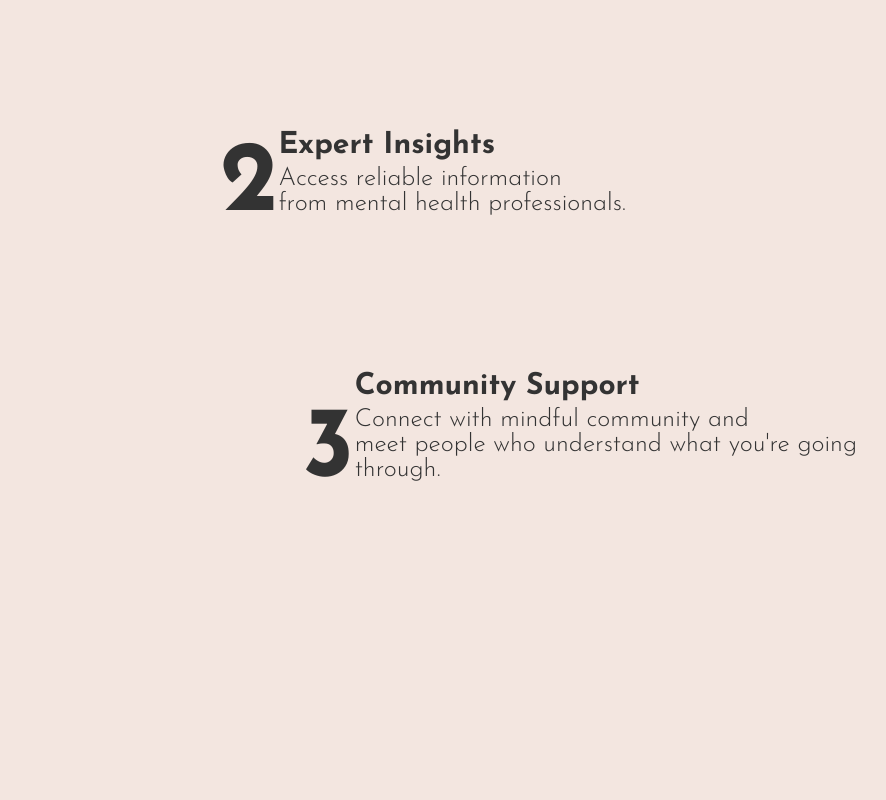
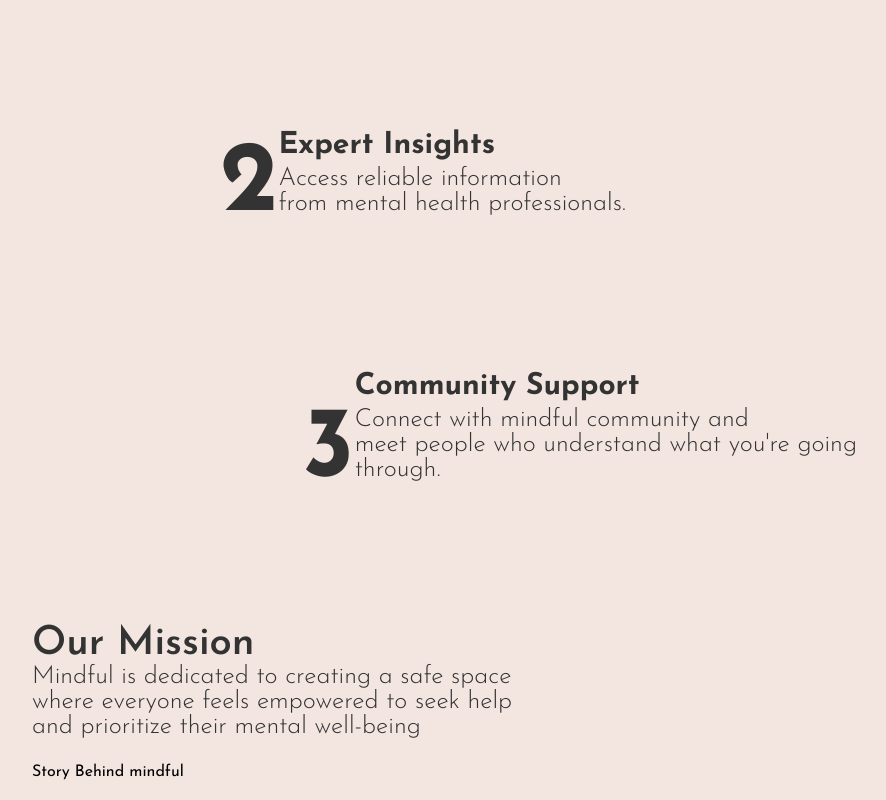
Before and after one commit to vincent-mugendi/Mindful, a React (Vite) app in the folder frontend/mindful-frontend/: page / in a window 1280 px wide. Shown: the part 1056-1856 px from the top of the page, without its empty margins (226-1112 px from the left). Before the commit the page ends 1650 px from the top, so only its background shows below. Built offline with nearby package versions, Linux system fonts and the light colour scheme.

Commit message:
Added LandingPage Mssion Section with styling

```diff
--- a/frontend/mindful-frontend/src/components/landing/Landing.jsx
+++ b/frontend/mindful-frontend/src/components/landing/Landing.jsx
@@ -5,6 +5,7 @@
 import './Landing.css'
 import LandingHero from "./LandingHero";
 import LandingPromise from "./LandingPromise";
+import LandingMission from "./LandingMission";
 
 const LandingPage = () => {
     return (
@@ -12,6 +13,7 @@
         <Header />
         <LandingHero />
         <LandingPromise />
+        <LandingMission />
         </>
     )
 }
--- /dev/null
+++ b/frontend/mindful-frontend/src/components/landing/LandingMission.css
@@ -0,0 +1,66 @@
+.mission {
+    margin-left: 130px;
+}
+
+.mission h3 {
+    font-size: 40px;
+    font-weight: 600;
+    margin-bottom: 0;
+}
+
+.mission p {
+    font-size: 25px;
+    font-weight: 300;
+    margin-top: 0;
+}
+
+/* Add styles for .our-story */
+.our-story {
+    display: flex;
+    align-items: center;
+    justify-content: space-between;
+    margin: 20px 0;
+}
+
+.our-story a {
+    text-decoration: none;
+    color: black;
+    position: relative;
+    transition: color 0.3s ease;
+}
+
+.our-story a::after {
+    content: "";
+    display: block;
+    height: 2px;
+    width: 100%;
+    background: black;
+    position: absolute;
+    left: 0;
+    bottom: -5px;
+    transform: scaleX(0);
+    transform-origin: right;
+    transition: transform 0.3s ease;
+}
+
+.our-story a:hover::after {
+    transform: scaleX(1);
+    transform-origin: left;
+}
+
+.our-story a:hover {
+    color: #6B8C6A;
+    /* Change color on hover */
+}
+
+@media (max-width: 768px) {
+    .our-story {
+        flex-direction: column;
+        align-items: flex-start;
+    }
+
+    .our-story a {
+        margin-bottom: 10px;
+        width: auto;
+    }
+}
--- /dev/null
+++ b/frontend/mindful-frontend/src/components/landing/LandingMission.jsx
@@ -0,0 +1,25 @@
+import React from "react";
+import "./LandingMission.css"
+
+
+const LandingMission = () => {
+    return (
+        <div className="mission">
+            <h3>
+                Our Mission
+            </h3>
+
+            <p>
+                Mindful is dedicated to creating a safe space
+                <br />where everyone feels empowered to seek help
+                <br />and prioritize their mental well-being
+            </p>
+
+            <div className="our-story">
+                <a href="#">Story Behind mindful</a>
+            </div>
+        </div>
+    );
+}
+
+export default LandingMission;
```
